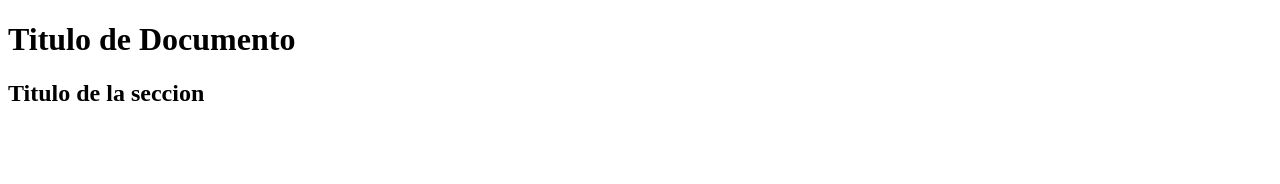
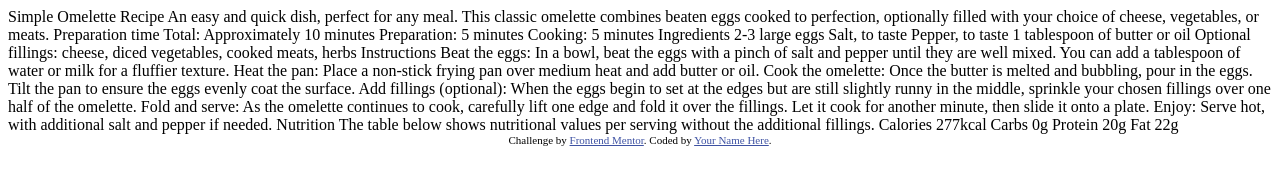
Before and after one commit to Hugossj3/Plantilla, a plain HTML site: page index.html in a window 1280 px wide. Drawn offline with Linux system fonts and the light colour scheme.

Commit message:
Haciendo cambios para empezar

```diff
--- a/css/estilos.css
+++ b/css/estilos.css
@@ -1,5 +1,15 @@
 /* Variables de css */
 :root{
-    --blanco: rgb(250,250,250);
     --negro: rgb(0,0,0);
+
+    --nutmeg: hsl(14, 45%, 36%);
+    --DarkRaspberry: hsl(332, 51%, 32%);
+
+    --blanco: hsl(0, 0%, 100%);
+    --RoseWhite: hsl(330, 100%, 98%);
+    --Eggshell: hsl(30, 54%, 90%);
+    --LightGrey: hsl(30, 18%, 87%);
+    --WengeBrown: hsl(30, 10%, 34%);
+    --DarkCharcoal: hsl(24, 5%, 18%);
+    --tamano: 16px;
 }
--- a/index.html
+++ b/index.html
@@ -1,32 +1,78 @@
 <!DOCTYPE html>
+<html lang="en">
+<head>
+  <meta charset="UTF-8">
+  <meta name="viewport" content="width=device-width, initial-scale=1.0"> <!-- displays site properly based on user's device -->
 
-<html>
-    <head>
-        <meta charset="utf-8">
-        <meta http-equiv="X-UA-Compatible" content="IE=edge">
-        <title>Plantilla</title>
-        <meta name="description" content="">
-        <meta name="viewport" content="width=device-width, initial-scale=1">
-        <link rel="stylesheet" href="css/estilos.css">
+  <link rel="icon" type="image/png" sizes="32x32" href="img/favicon-32x32.png">
 
-    </head>
-    <body>
-        <header>
-            <h1>Titulo de Documento</h1>
-            <nav>
-                <!-- enlaces -->
-            </nav>
-        </header>
+  <title>Tortilla</title>
+  <link rel="stylesheet" href="css/estilos.css">
 
-        <main>
-            <section>
-                <h2>Titulo de la seccion</h2>
-            </section>
-        </main>
+  <!-- Feel free to remove these styles or customise in your own stylesheet 👍 -->
+  <style>
+    .attribution { font-size: 11px; text-align: center; }
+    .attribution a { color: hsl(228, 45%, 44%); }
+  </style>
+</head>
+<body>
 
-        <footer>
+  Simple Omelette Recipe
 
-        </footer>
-        <script src="" async defer></script>
-    </body>
+  An easy and quick dish, perfect for any meal. This classic omelette combines beaten eggs cooked
+  to perfection, optionally filled with your choice of cheese, vegetables, or meats.
+
+  Preparation time
+
+  Total: Approximately 10 minutes
+  Preparation: 5 minutes
+  Cooking: 5 minutes
+
+  Ingredients
+
+  2-3 large eggs
+  Salt, to taste
+  Pepper, to taste
+  1 tablespoon of butter or oil
+  Optional fillings: cheese, diced vegetables, cooked meats, herbs
+
+  Instructions
+
+  Beat the eggs: In a bowl, beat the eggs with a pinch of salt and pepper until they are well mixed.
+  You can add a tablespoon of water or milk for a fluffier texture.
+
+  Heat the pan: Place a non-stick frying pan over medium heat and add butter or oil.
+
+  Cook the omelette: Once the butter is melted and bubbling, pour in the eggs. Tilt the pan to ensure
+  the eggs evenly coat the surface.
+
+  Add fillings (optional): When the eggs begin to set at the edges but are still slightly runny in the
+  middle, sprinkle your chosen fillings over one half of the omelette.
+
+  Fold and serve: As the omelette continues to cook, carefully lift one edge and fold it over the
+  fillings. Let it cook for another minute, then slide it onto a plate.
+
+  Enjoy: Serve hot, with additional salt and pepper if needed.
+
+  Nutrition
+
+  The table below shows nutritional values per serving without the additional fillings.
+
+  Calories
+  277kcal
+
+  Carbs
+  0g
+
+  Protein
+  20g
+
+  Fat
+  22g
+
+  <div class="attribution">
+    Challenge by <a href="https://www.frontendmentor.io?ref=challenge" target="_blank">Frontend Mentor</a>.
+    Coded by <a href="#">Your Name Here</a>.
+  </div>
+</body>
 </html>
```
